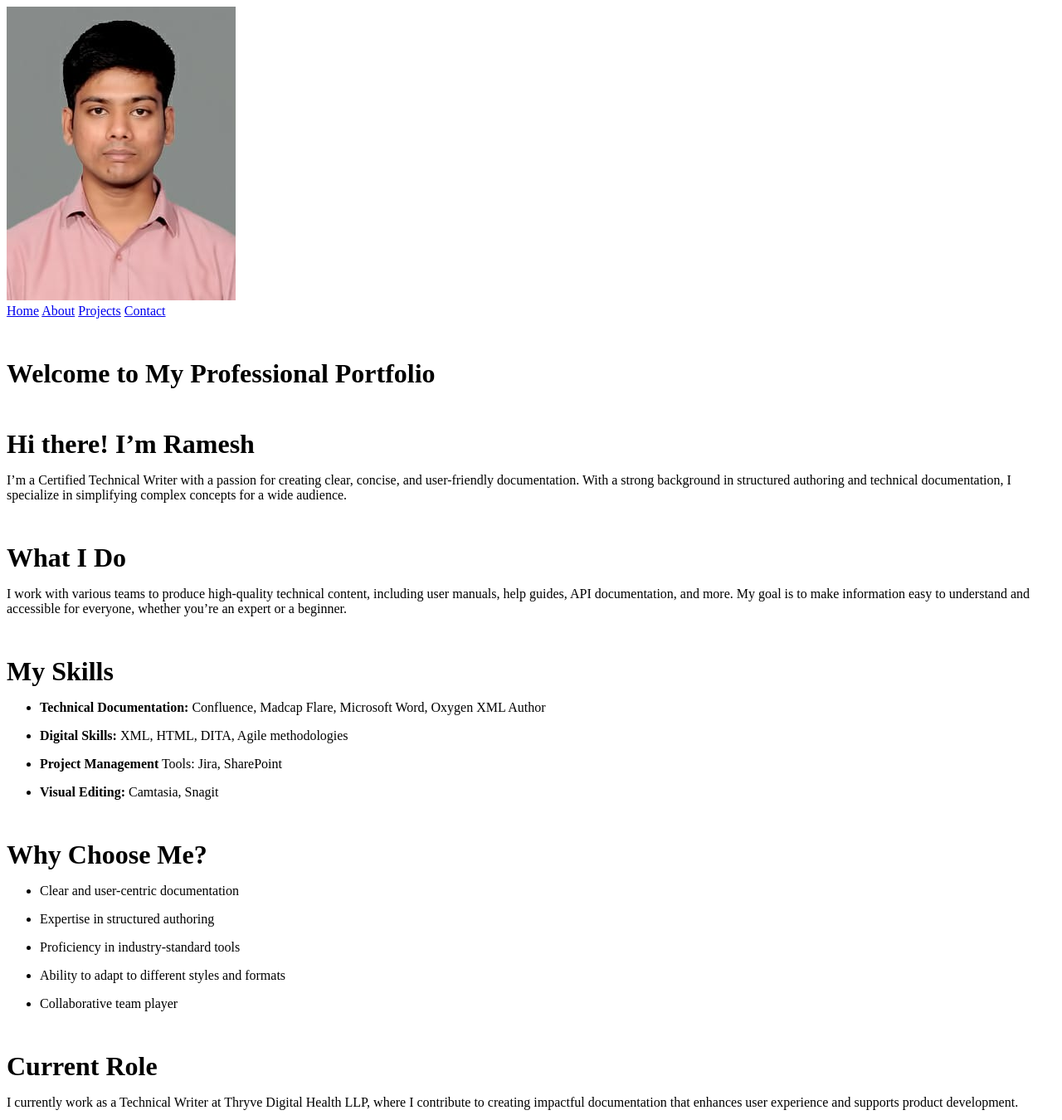
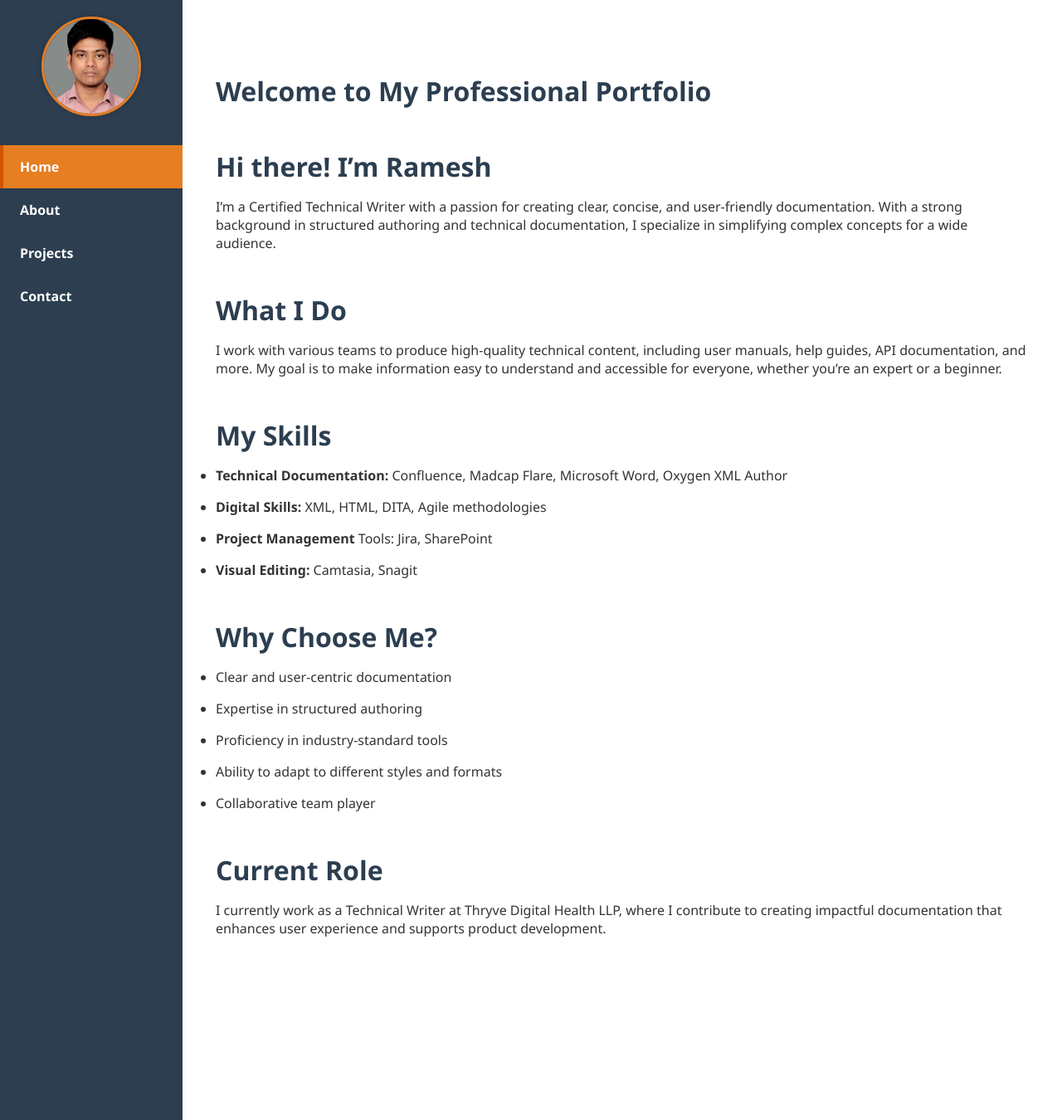
Before and after one commit to Ramesht95/Ramesh-T, a Jekyll site: the page built from index.md, in a window 1280 px wide and 1350 px high. Shown: the whole window at 83% size. Built offline with Jekyll 4.4.1, drawn with Linux system fonts in a browser that asks for light colours.

Commit message:
udpatd css

```diff
--- a/assets/css/style.css
+++ b/assets/css/style.css
@@ -1,13 +1,151 @@
+/* Reset and Base Styles */
+* {
+  margin: 0;
+  padding: 0;
+  box-sizing: border-box;
+  font-family: 'Segoe UI', Tahoma, Geneva, Verdana, sans-serif;
+}
+
+body, html {
+  height: 100%;
+  background-color: #f9f9f9;
+  color: #333;
+}
+
+/* Main container */
+.container {
+  display: flex;
+  min-height: 100vh;
+}
+
+/* Sidebar */
+nav.sidebar {
+  width: 220px;
+  background-color: #2c3e50;
+  color: white;
+  display: flex;
+  flex-direction: column;
+  align-items: center;
+  padding-top: 20px;
+  position: fixed;
+  height: 100vh;
+  left: 0;
+  top: 0;
+  z-index: 999;
+}
+
+/* Nav links */
+nav.sidebar a {
+  color: white;
+  padding: 15px 20px;
+  text-decoration: none;
+  font-weight: 600;
+  width: 100%;
+  text-align: left;
+  border-left: 4px solid transparent;
+  transition: background-color 0.3s ease, border-left 0.3s ease;
+}
+
+nav.sidebar a:hover {
+  background-color: #34495e;
+  border-left: 4px solid #e67e22;
+}
+
+nav.sidebar a.active {
+  background-color: #e67e22;
+  border-left: 4px solid #d35400;
+}
+
+/* Profile photo */
+.profile-photo {
+  margin-bottom: 30px;
+  text-align: center;
+}
+
+.profile-photo img {
+  width: 120px;
+  height: 120px;
+  border-radius: 50%;
+  object-fit: cover;
+  object-position: center 25%;
+  border: 3px solid #e67e22;
+  box-shadow: 0 0 8px rgba(0,0,0,0.15);
+}
+
+/* Content */
+main.content {
+  margin-left: 220px;
+  padding: 40px;
+  flex: 1;
+  background-color: white;
+  min-height: 100vh;
+  box-shadow: -2px 0 5px rgba(0,0,0,0.1);
+}
+
+/* Headings */
+main.content h1 {
+  margin-bottom: 20px;
+  color: #2c3e50;
+}
+
+/* Responsive for tablets and mobile */
+@media (max-width: 768px) {
+  .container {
+    flex-direction: column;
+  }
+
+  nav.sidebar {
+    position: relative;
+    width: 100%;
+    height: auto;
+    flex-direction: row;
+    justify-content: space-around;
+    align-items: center;
+    padding: 10px 0;
+    box-shadow: 0 2px 5px rgba(0,0,0,0.1);
+  }
+
+  nav.sidebar a {
+    padding: 10px;
+    font-size: 14px;
+    text-align: center;
+    border-left: none;
+    border-bottom: 4px solid transparent;
+    flex: 1;
+  }
+
+  nav.sidebar a:hover,
+  nav.sidebar a.active {
+    border-bottom: 4px solid #e67e22;
+    background-color: transparent;
+  }
+
+  .profile-photo {
+    margin: 0 10px;
+  }
+
+  .profile-photo img {
+    width: 50px;
+    height: 50px;
+    object-fit: cover;
+    object-position: center 25%; /* or center 60%, adjust as needed */
+    border-width: 2px;
+  }
+
+  main.content {
+    margin-left: 0;
+    padding: 20px;
+  }
+}
+
+/* Minimal spacing fix for headings and paragraphs */
 main.content p {
-  margin-bottom: 0.75em;
+  margin-bottom: 1em;
 }
 
 main.content h1,
 main.content h2,
-main.content h3,
-main.content h4,
-main.content h5,
-main.content h6 {
-  margin-top: 1.5em;    /* Space above heading */
-  margin-bottom: 0.5em; /* Less space below heading */
+main.content h3 {
+  margin-top: 1.5em;
+  margin-bottom: 0.5em;
 }
```
